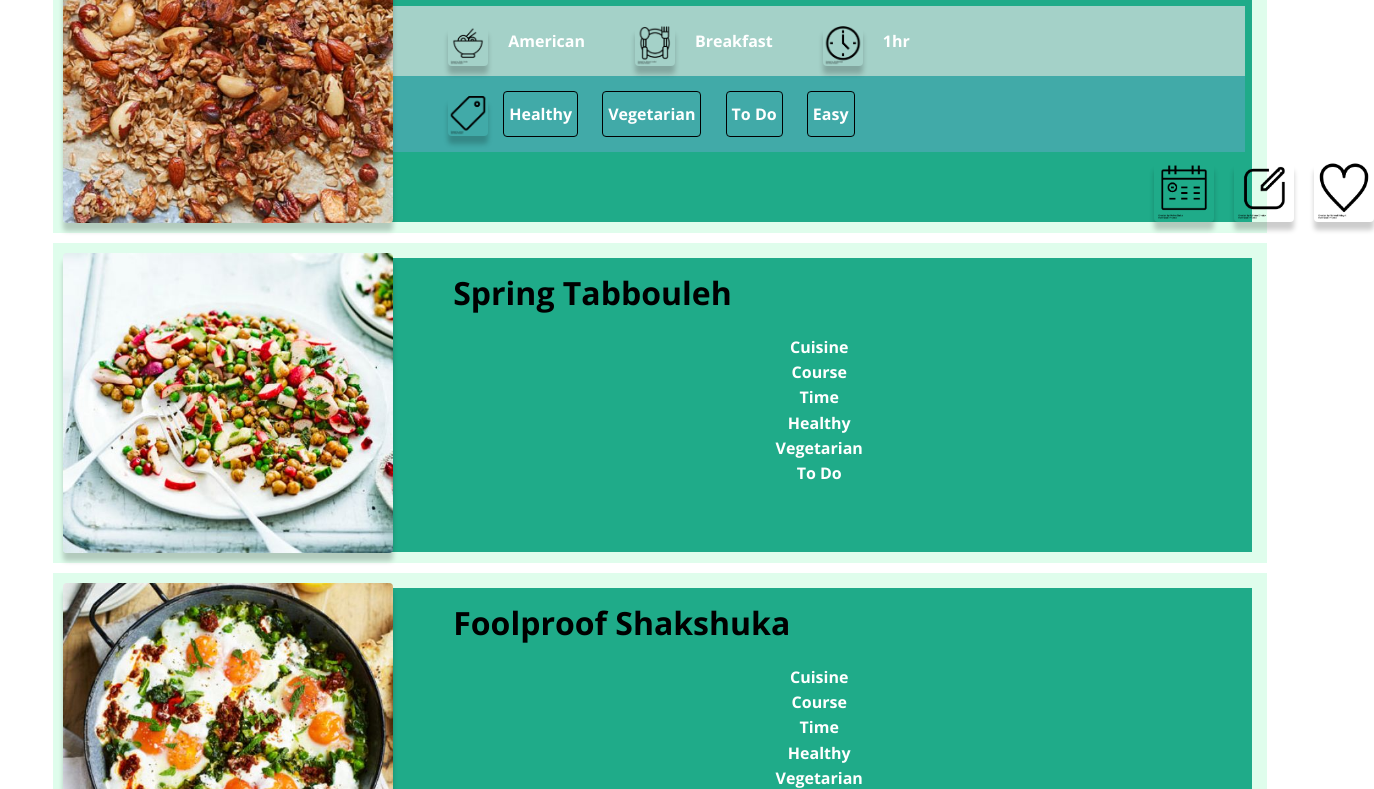
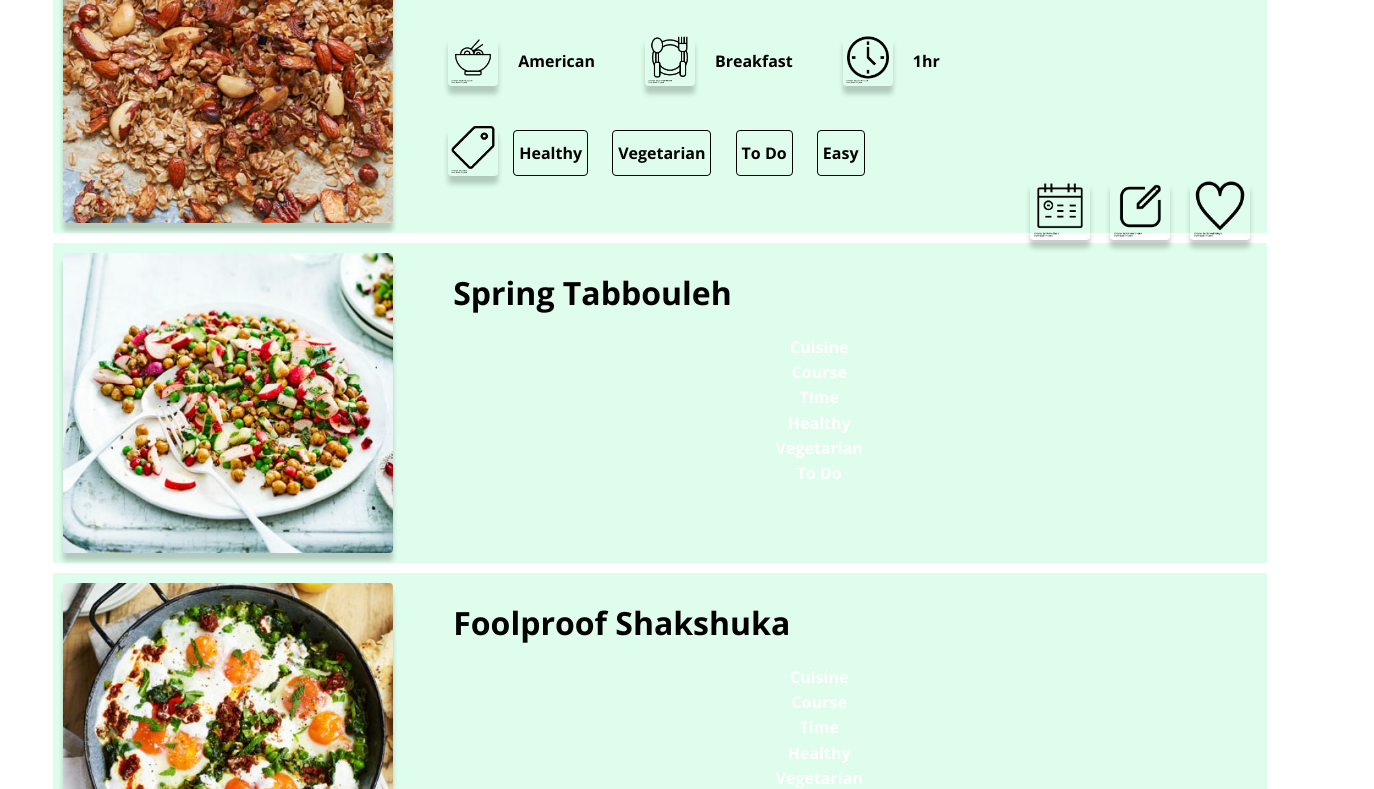
Before and after one commit to LCRAnderson/Anderson-Recipes-2, a plain HTML site: page recipe/all_recipes.html in a window 1280 px wide. Shown: the part 454-1243 px from the top of the page, 1374 px wide, since content can reach past the window. Drawn offline with nearby package versions, Linux system fonts and the light colour scheme.

Commit message:
Update styles.css - recipe cards

```diff
--- a/styles.css
+++ b/styles.css
@@ -355,7 +355,7 @@ section.all-recipes .recipe-content {
 	text-align: left;
 	margin: 5px;
 	padding: 7px;
-	background-color: #1fab89;
+	/*background-color: #1fab89;*/
 	height: 280px;
 	}
 
@@ -372,40 +372,44 @@ section.all-recipes .recipe-content img {
 	position: relative;
 	left: 55px;
 	top: 10px;
-	height: 40px;
-	width: 40px;
+	height: 50px;
+	width: 50px;
 	margin: 10px 20px 0 0;
 }
 
 section.all-recipes .primary-tags {
-	background-color: #a4d1c8;
+	/*background-color: #a4d1c8;*/
+	padding: 10px;
 }
 
 section.all-recipes .primary-tags h4 {
 	position: relative;
 	left: 30px;
-	top: 0px;
+	top: 10px;
 	display: inline-block;
 	position: relative;
 	margin: 15px 25px;
 	line-height: 40px;
+	color: #000;
 }
 
 section.all-recipes .secondary-tags {
-	background-color: #41aaa8;
+	/*background-color: #41aaa8;*/
+	padding: 10px;
 }
 
 section.all-recipes .secondary-tags h4 {
 	position: relative;
 	left: 40px;
-	top: 0px;
+	top: 9px;
 	display: inline-block;
 	position: relative;
 	margin: 15px 10px;
 	line-height: 40px;
-	border: 1px solid black;
+	border: 0.8px solid black;
 	border-radius: 4px;
 	padding: 2px 5px;
+	color: #000;
 }
 
 section.all-recipes .cuisine-tag {
@@ -414,6 +418,12 @@ section.all-recipes .cuisine-tag {
 
 section.all-recipes .course-tag {
 	float: left;
+}
+
+section.all-recipes .actions {
+	position: absolute;
+	right: 13%;
+	top: 78%;
 }
 
 section.all-recipes .actions img {
```
